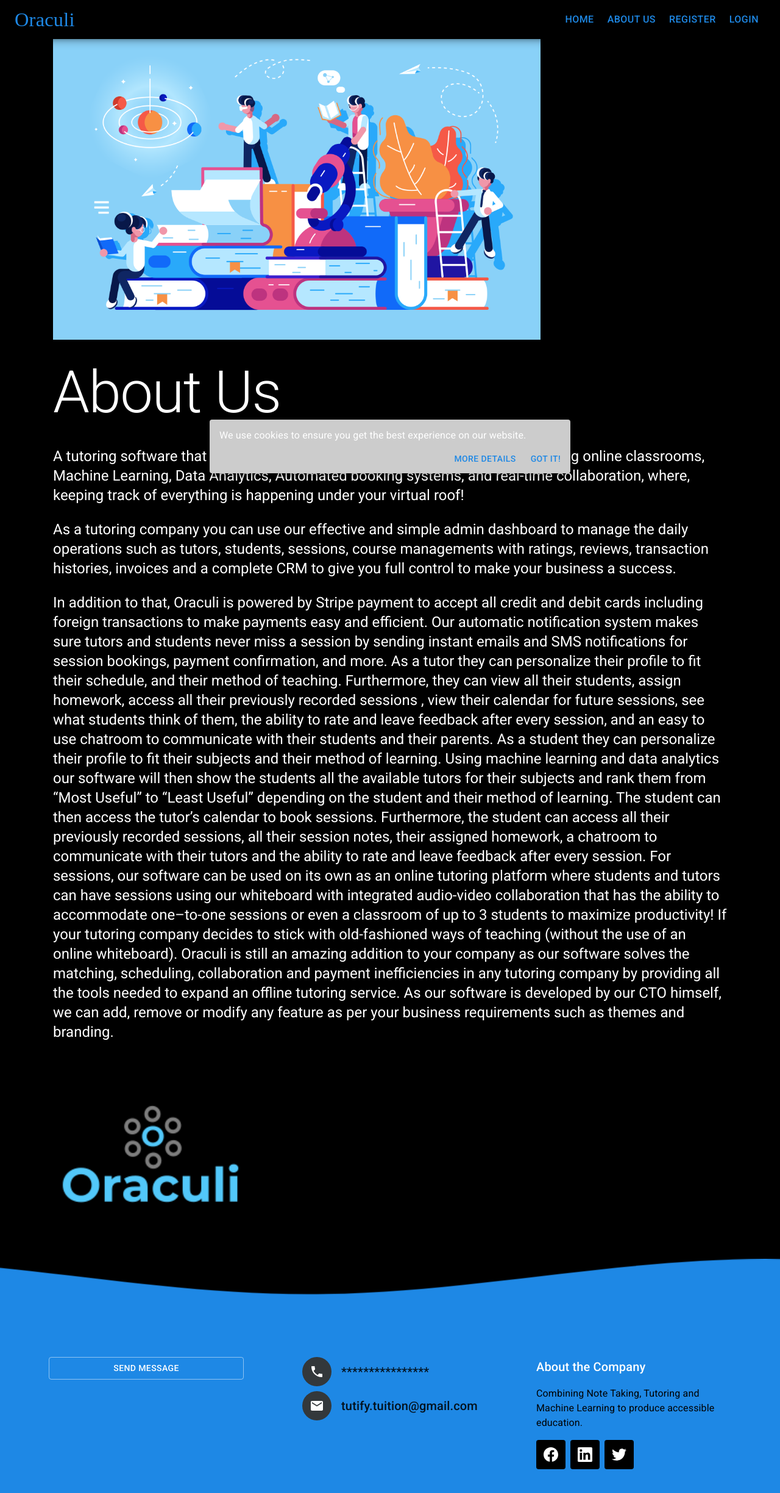
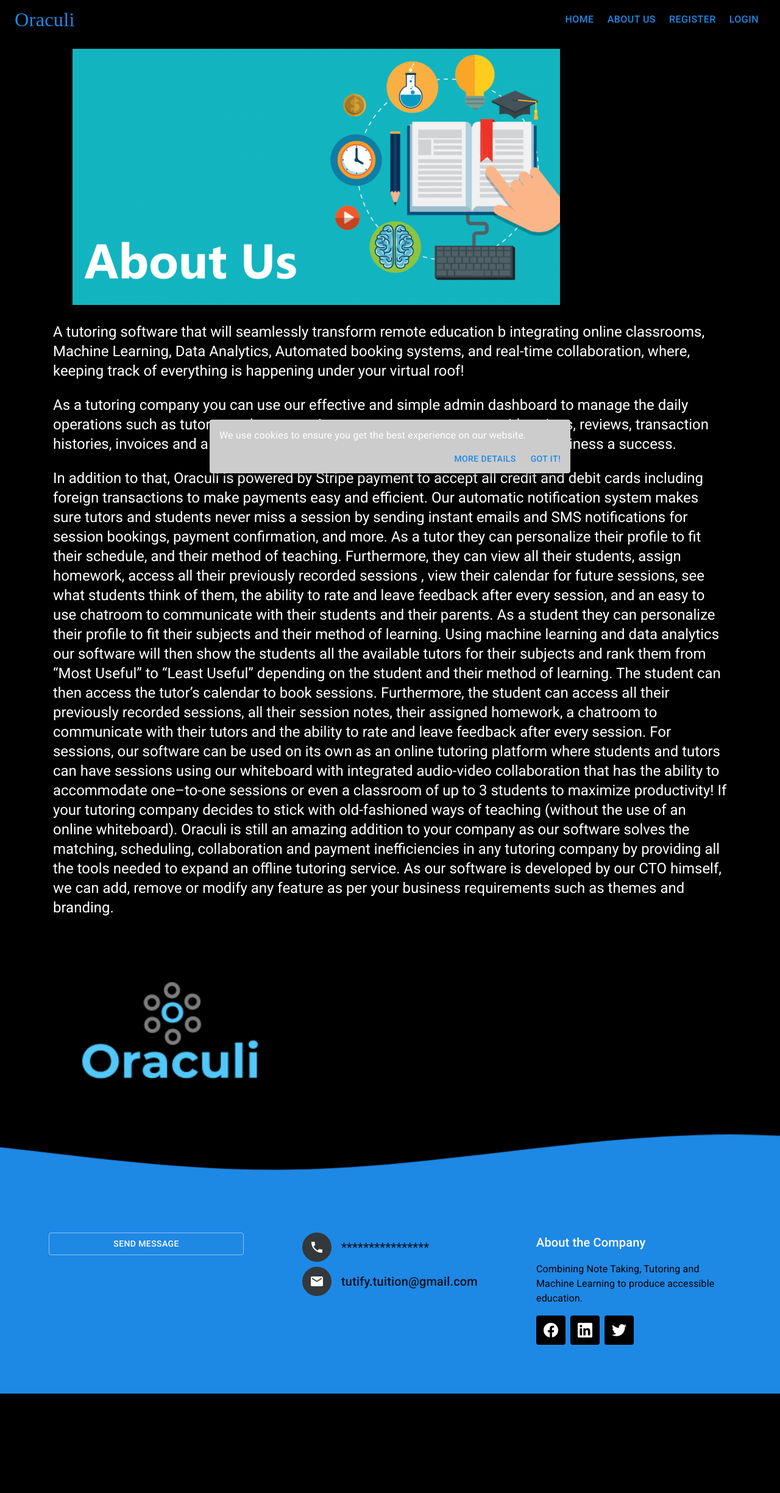
Before and after one commit to mughees-asif/oraculi, a React (Create React App) app: page /blog in a window 1280 px wide. Shown: the top 2448 px of the page at 61% size. After the commit the page ends 2285 px from the top, so only its background shows below. Built offline with nearby package versions, Linux system fonts and the light colour scheme; a web font is replaced by a local one.

Commit message:
about us content change

```diff
--- a/src/GlobalStyles.js
+++ b/src/GlobalStyles.js
@@ -58,7 +58,7 @@ const styles = theme => ({
     ".polaroid": {
       width: "75%",
       backgroundColor: "black",
-      boxShadow: "white",
+      boxShadow: "10px 10px grey",
       marginTop: "25px",
       marginBottom: "25px",
       alignItems: "center"
--- a/src/logged_out/components/blog/Blog.js
+++ b/src/logged_out/components/blog/Blog.js
@@ -1,4 +1,3 @@
-
 import React, { Fragment } from "react";
 import PropTypes from "prop-types";
 import classNames from "classnames";
@@ -37,7 +36,7 @@ export default function MediaCard() {
   return (
    <div style={{ backgroundColor: "black" }}>
     <div className="container" >
-      <div className="polaroid" display ="flex" flexDirection="row" style={{ backgroundColor: "black" }}>
+      <div className="container" display ="flex" flexDirection="row" style={{ paddingTop: "5rem" }}>
           <img
             src={topAboutUsImage}
             className={classes.image}
@@ -48,9 +47,6 @@ export default function MediaCard() {
     </div>
     <div className="container">
       <div className="container-image" style= {{ width:"100%" }} style={{ backgroundColor: "black" }}>
-      <Typography gutterBottom variant="h1" style={{ color: "white" }}>
-        About Us
-      </Typography>
         <Typography variant="h5" color="white" component="p" style={{ color: "white" }}>
             <p>A tutoring software that will seamlessly transform remote education b integrating
             online classrooms, Machine Learning, Data Analytics, Automated booking
@@ -79,8 +75,7 @@ export default function MediaCard() {
             by providing all the tools needed to expand an offline tutoring service.
             As our software is developed by our CTO himself, we can add, remove or modify any feature as per your business requirements such as themes and branding.</p>
         </Typography>
-    </div>
-    <div className="polariod">
+      <div className="container">
         <img
         src={bottomHeaderImage}
         className={classes.image}
@@ -90,5 +85,6 @@ export default function MediaCard() {
       </div>
     </div>
   </div>
+ </div>
   );
 }
```
Also changed, not shown: src/logged_out/dummy_data/images/topAboutUsImage.png. Lines whose indentation alone changed are shown as unchanged.
